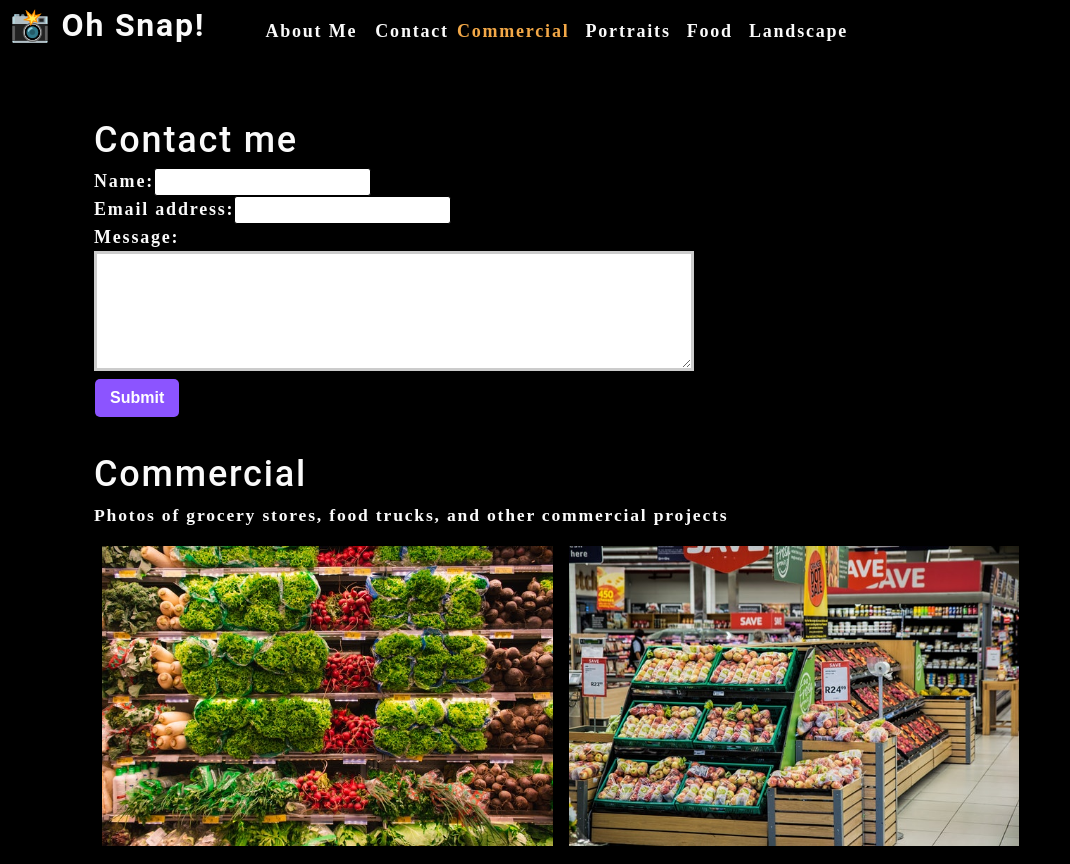
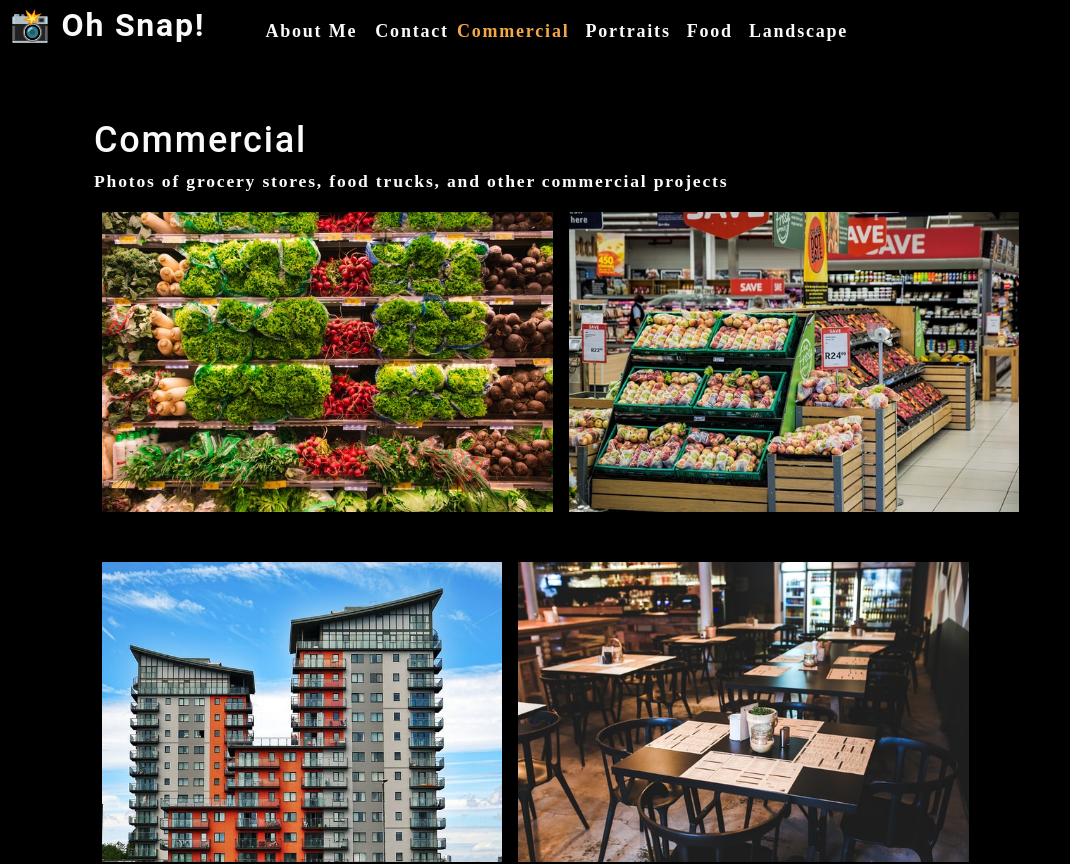
Before and after one commit to BobTarino/oh-snap-2.0, a React (Create React App) app in the folder photo-port/: page / in a window 1280 px wide. Shown: the top 864 px of the page, without its empty margins (0-1070 px from the left). Built offline with nearby package versions, Linux system fonts and the light colour scheme.

Commit message:
conditionally rendered contact component

```diff
--- a/photo-port/src/App.js
+++ b/photo-port/src/App.js
@@ -7,6 +7,7 @@
 import ContactForm from './components/Contact';
 
 function App() {
+  const [contactSelected, setContactSelected] = useState(false);
   const [categories] = useState([
     {
       name: 'commercial',
@@ -25,11 +26,18 @@
         categories={categories}
         setCurrentCategory={setCurrentCategory}
         currentCategory={currentCategory}
+        contactSelected={contactSelected}
+        setContactSelected={setContactSelected}
       ></Nav>
       <main>
-        <ContactForm></ContactForm>
-        <Gallery currentCategory={currentCategory}></Gallery>
-        <About></About>
+        {!contactSelected ? (
+          <>
+            <Gallery currentCategory={currentCategory}></Gallery>
+            <About></About>
+          </>
+        ) : (
+          <ContactForm></ContactForm>
+        )}
       </main>
     </div>
   );
--- a/photo-port/src/components/Contact/index.js
+++ b/photo-port/src/components/Contact/index.js
@@ -43,16 +43,21 @@
           <form id="contact-form" onSubmit={handleSubmit}>
                 <div>
                     <label htmlFor="name">Name:</label>
-                    <input type="text" defaultValue={name} onChange={handleChange} name="name" />
+                    <input type="text" defaultValue={name} onBlur={handleChange} name="name" />
                 </div>
                 <div>
                     <label htmlFor="email">Email address:</label>
-                    <input type="email" defaultValue={email} name="email" onChange={handleChange} />
+                    <input type="email" defaultValue={email} name="email" onBlur={handleChange} />
                 </div>
                 <div>
                     <label htmlFor="message">Message:</label>
-                    <textarea name="message" defaultValue={message} onChange={handleChange} rows="5" />
+                    <textarea name="message" defaultValue={message} onBlur={handleChange} rows="5" />
                 </div>
+                {errorMessage && (
+                    <div>
+                        <p className="error-text">{errorMessage}</p>
+                    </div>
+                )}
                 <button type="submit">Submit</button>
           </form>
         </section>
--- a/photo-port/src/components/Nav/index.js
+++ b/photo-port/src/components/Nav/index.js
@@ -6,9 +6,9 @@
         categories = [],
         setCurrentCategory,
         currentCategory,
-        setContactSelected,
-
-    } = props
+        contactSelected,
+        setContactSelected
+    } = props;
 
     useEffect(() => {
         document.title = capitalizeFirstLetter(currentCategory.name);
@@ -27,21 +27,23 @@
             </h2>
             <nav>
                 <ul className="flex-row">
-                    <li className="mx-2">
-                        <a data-testid="about" href="#about" onClick={() => setContactSelected(false)}>
+                <li className={`mx-2 ${contactSelected && 'navActive'}`}>
+                    <a data-testid="about" href="#about" onClick={() => setContactSelected(false)}>
                             About Me
                         </a>
                     </li>
                     <li>
-                        <span>Contact</span>
+                    <span onClick={() => setContactSelected(true)}>Contact</span>
                     </li>
                     {categories.map((category) => (
-                        <li className={`mx-1 ${
-                            currentCategory.name === category.name && 'navActive'
-                        }`} key={category.name}>
-                            <span
-                            onClick={() => {
-                                setCurrentCategory(category)
+                        <li
+                            className={`mx-1 ${currentCategory.name === category.name && !contactSelected && `navActive`
+                                }`}
+                            key={category.name}
+                        >
+                            <span onClick={() => {
+                                setCurrentCategory(category);
+                                setContactSelected(false);
                             }}
                             >
                                 {capitalizeFirstLetter(category.name)}
```
